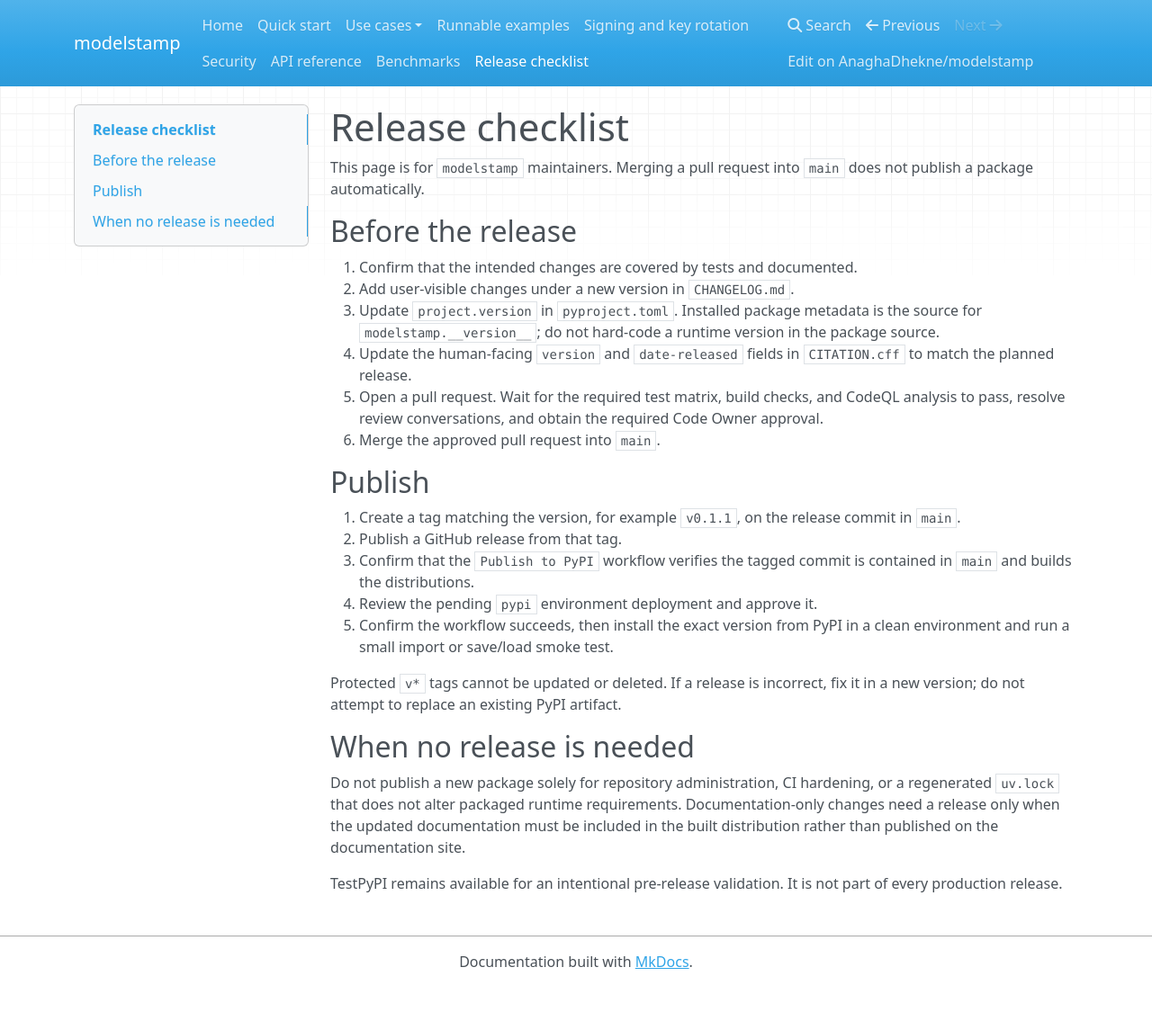
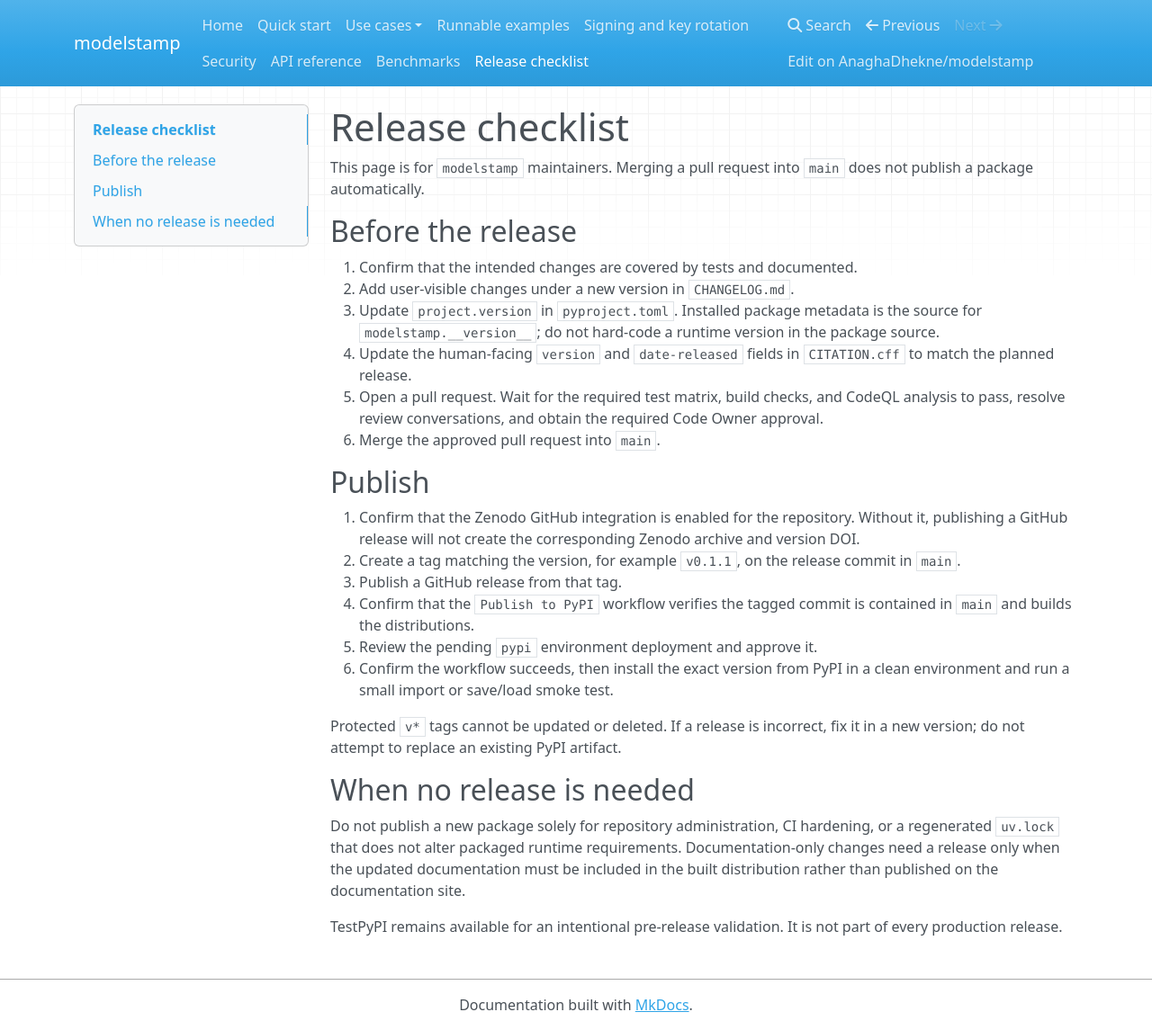
Before and after one commit to AnaghaDhekne/modelstamp, an MkDocs documentation site: the page built from docs/releasing.md, in a window 1280 px wide and 1145 px high. Shown: the whole window at 90% size. Built offline with MkDocs 1.6.1, drawn with Linux system fonts in a browser that asks for light colours; nearby versions of some CDN libraries.

Commit message:
Document Zenodo release prerequisite (#16)
Require maintainers to confirm the Zenodo GitHub integration is enabled before publishing a release.

```diff
--- a/docs/releasing.md
+++ b/docs/releasing.md
@@ -19,13 +19,16 @@ does not publish a package automatically.
 
 ## Publish
 
-1. Create a tag matching the version, for example `v0.1.1`, on the release
+1. Confirm that the Zenodo GitHub integration is enabled for the repository.
+   Without it, publishing a GitHub release will not create the corresponding
+   Zenodo archive and version DOI.
+2. Create a tag matching the version, for example `v0.1.1`, on the release
    commit in `main`.
-2. Publish a GitHub release from that tag.
-3. Confirm that the `Publish to PyPI` workflow verifies the tagged commit is
+3. Publish a GitHub release from that tag.
+4. Confirm that the `Publish to PyPI` workflow verifies the tagged commit is
    contained in `main` and builds the distributions.
-4. Review the pending `pypi` environment deployment and approve it.
-5. Confirm the workflow succeeds, then install the exact version from PyPI in a
+5. Review the pending `pypi` environment deployment and approve it.
+6. Confirm the workflow succeeds, then install the exact version from PyPI in a
    clean environment and run a small import or save/load smoke test.
 
 Protected `v*` tags cannot be updated or deleted. If a release is incorrect,
```
